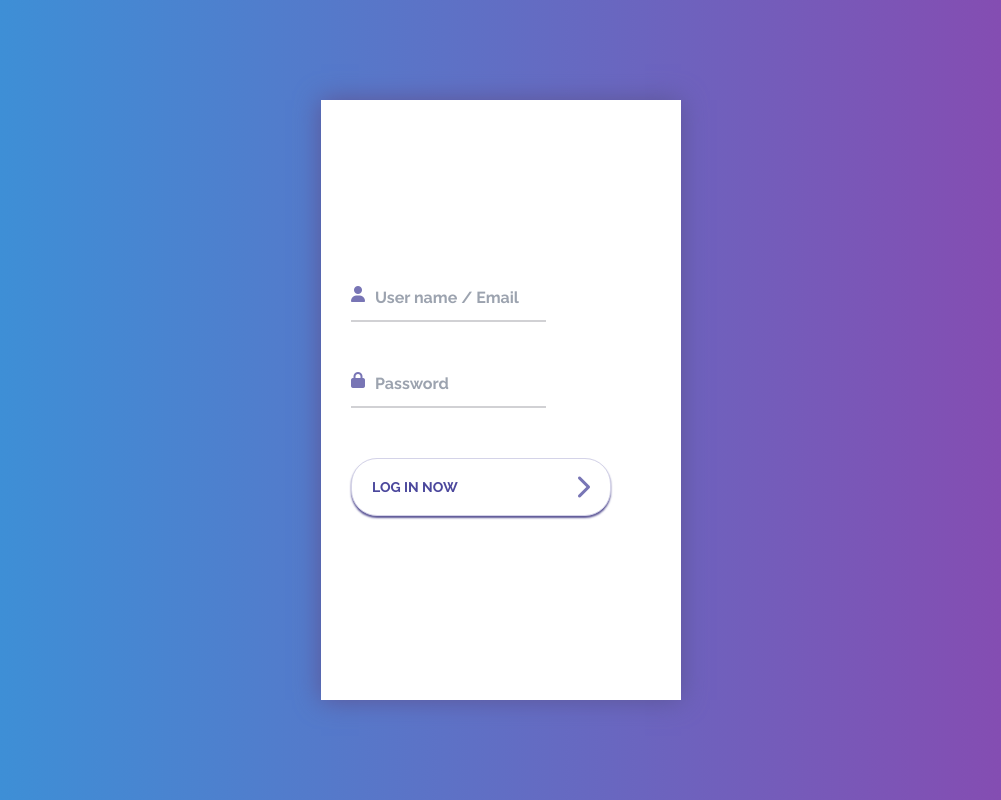
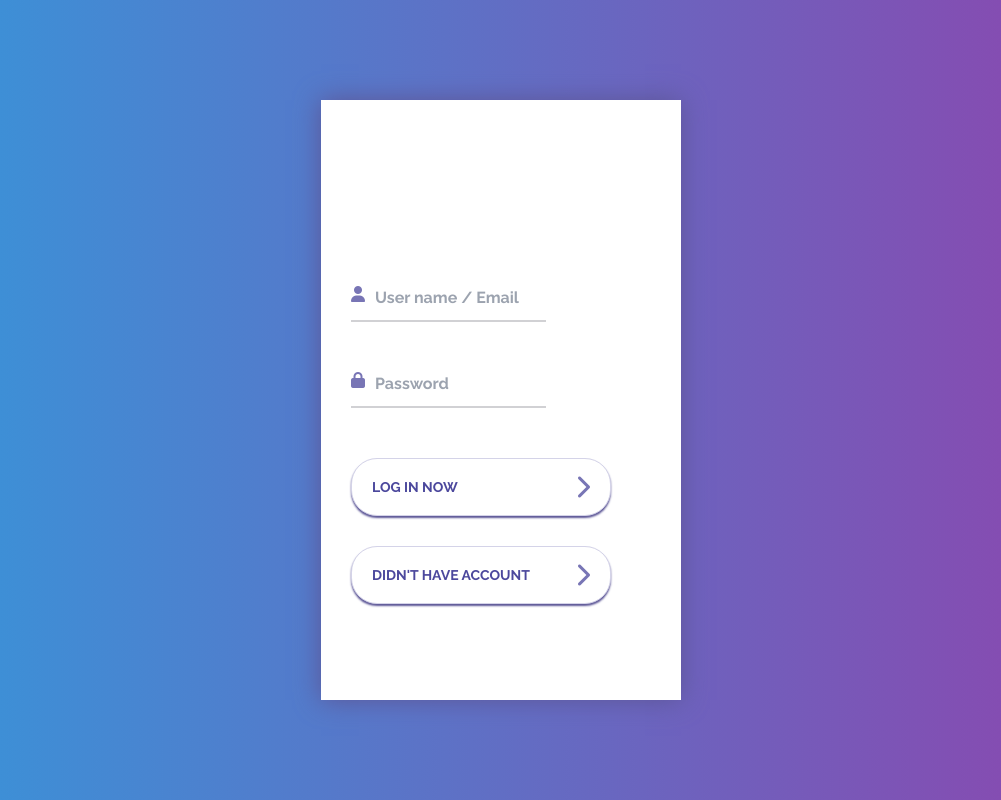
Before and after one commit to Developer0608/jobDekho-frontend, a React (Create React App) app: page / in a window 1280 px wide. Both pictures are taken after a click on the button "Login". Shown: the whole page, without its empty margins (139-1140 px from the left). Built offline with nearby package versions, Linux system fonts and the light colour scheme.

Commit message:
Landing , SignUp and Login Page Added

```diff
--- a/src/components/Login.css
+++ b/src/components/Login.css
@@ -110,6 +110,7 @@ body {
 	font-weight: 700;
 	width: 75%;
 	transition: 0.2s;
+    color: black;
 }
 
 .login__input:active,
@@ -176,11 +177,3 @@ body {
 .social-login__icon:hover {
 	transform: scale(1.5);
 }
-
-/* Other styles remain unchanged */
-
-/* Other styles remain unchanged */
-
-/* Other styles remain unchanged */
-
-/* Other styles remain unchanged */
--- a/src/components/Login.js
+++ b/src/components/Login.js
@@ -1,4 +1,5 @@
 import React, { useState } from 'react';
+import { useNavigate } from 'react-router-dom';
 import '@fortawesome/fontawesome-free/css/all.css';
 import './Login.css'; // Import your CSS file
 
@@ -6,6 +7,10 @@ const YourComponent = () => {
   const [username, setUsername] = useState('');
   const [password, setPassword] = useState('');
 
+  const navigate = useNavigate();
+  const handleSignUp = () => {
+     navigate('/signup');
+  }
   const handleLogin = async () => {
     // You should replace 'your-api-endpoint' with the actual API endpoint
     const apiUrl = 'https://your-api-endpoint.com/login';
@@ -66,6 +71,14 @@ const YourComponent = () => {
               <span className="button__text">Log In Now</span>
               <i className="button__icon fas fa-chevron-right"></i>
             </button>
+            <button
+              className="button login__submit"
+              type="button" // Use type="button" to prevent form submission
+              onClick={handleSignUp}
+            >
+              <span className="button__text">Didn't Have Account</span>
+              <i className="button__icon fas fa-chevron-right"></i>
+            </button>
           </form>
         </div>
         <div className="screen__background">
--- a/src/components/SignUp.js
+++ b/src/components/SignUp.js
@@ -39,6 +39,7 @@ const SignUpComponent = () => {
   return (
     <div className="container">
       <div className="screen">
+
         <div className="screen__content" style={{ backgroundColor: 'white' }}>
           <form className="login">
             <div className="login__field">
@@ -79,6 +80,7 @@ const SignUpComponent = () => {
               <span className="button__text">Sign Up Now</span>
               <i className="button__icon fas fa-chevron-right"></i>
             </button>
+
           </form>
         </div>
         <div className="screen__background">
```
